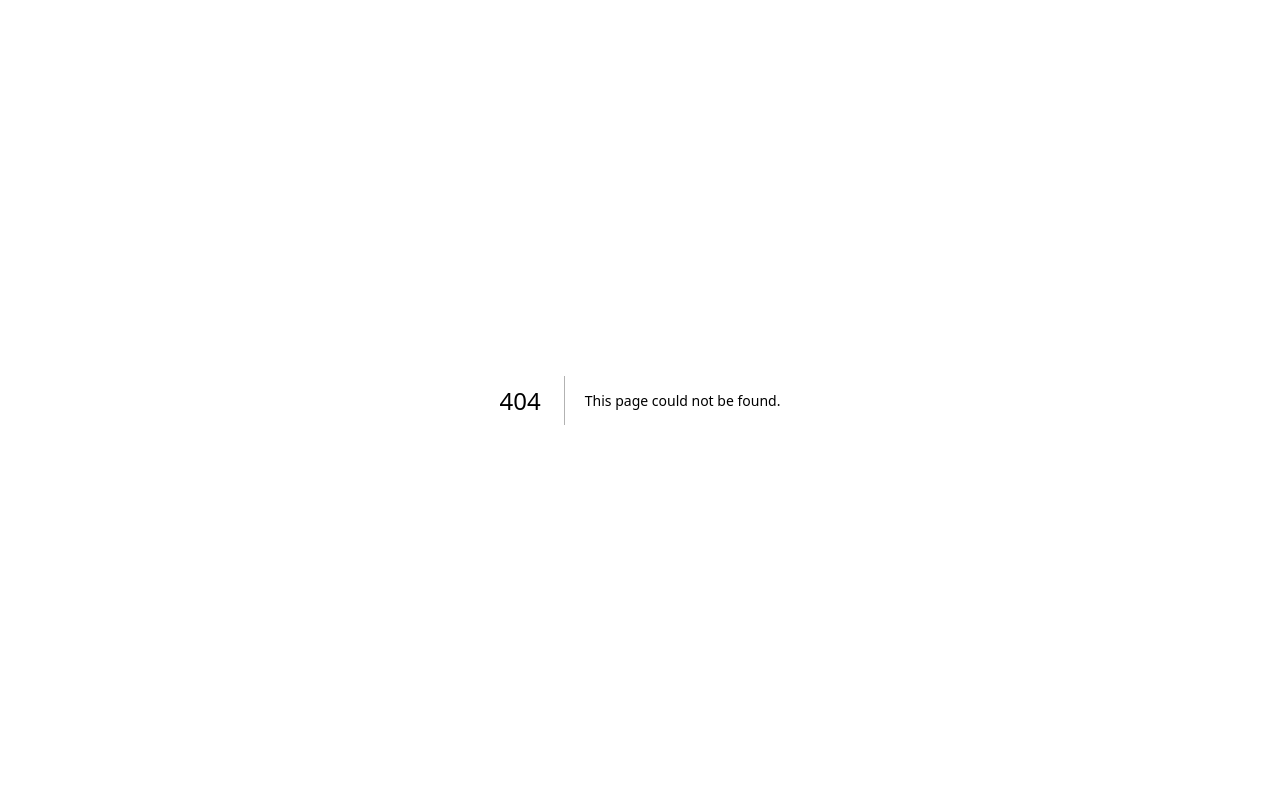
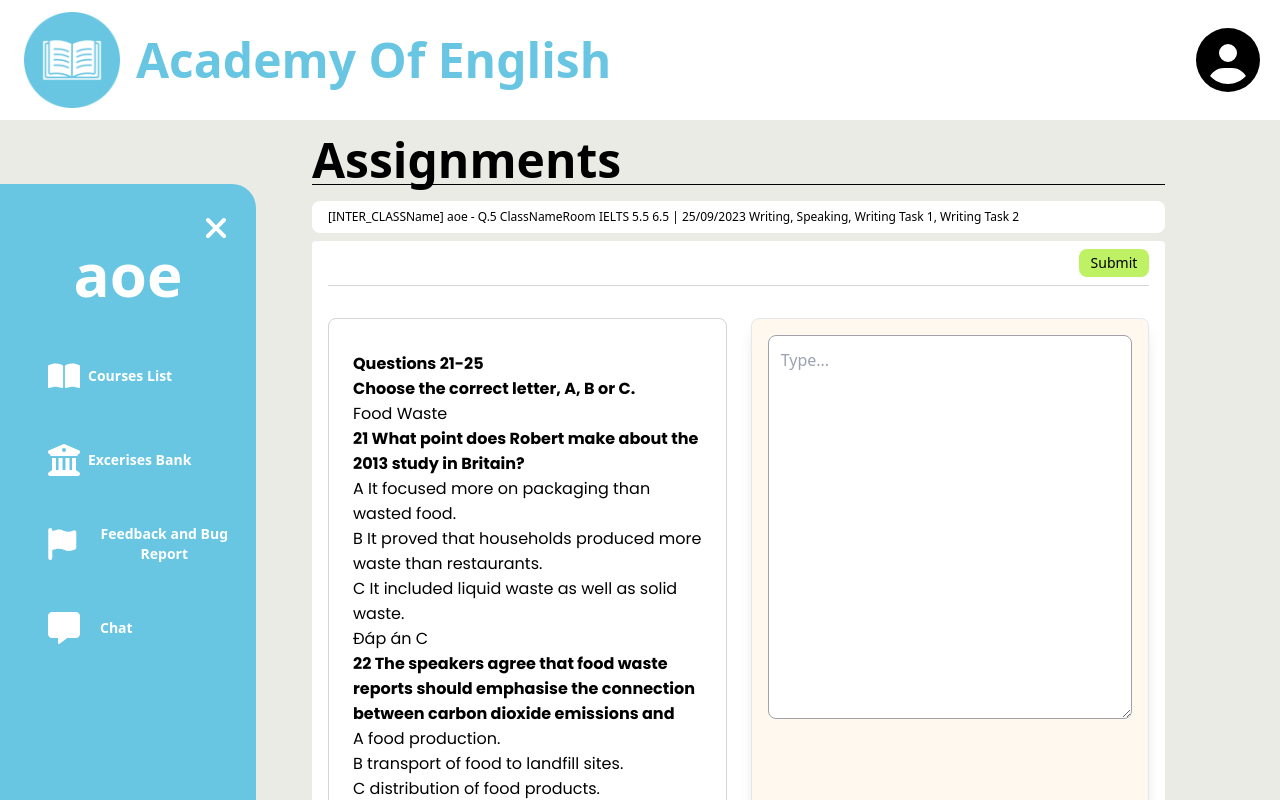
Before and after one commit to DoanVietHung03/English-learning-center-website, a Next.js app: page /ass_listening in a window 1280 px wide. Before the commit this address had no page. Shown: the top 800 px of the page. Built offline with nearby package versions, Linux system fonts and the light colour scheme.

Commit message:
addlisteningpage

```diff
--- /dev/null
+++ b/src/app/ass_listening/layout.tsx
@@ -0,0 +1,13 @@
+export default function CourseListLayout({
+    children, // will be a page or nested layout
+}: {
+    children: React.ReactNode
+}) {
+    return (
+        <html lang="en">
+            <body className="bg-[#EBEBE6]">
+                {children}
+            </body>
+        </html >
+    )
+}
--- /dev/null
+++ b/src/app/ass_listening/page.tsx
@@ -0,0 +1,52 @@
+import SideBar from "@/components/layout/sideBar"
+import Header from "@/components/layout/header"
+import Link from "next/link"
+
+export default function Ass_Reading() {
+    return (
+        <>
+            <Header />
+            <div className="flex">
+                <SideBar />
+                <div className="ml-14 w-2/3">
+                    <div className="mb-4 mt-4 font-poppins font-bold text-5xl border-b border-black">
+                        Assignments
+                    </div>
+                    <div className="mt-4 bg-white rounded-lg">
+                        <div className="p-2 ml-2 font-poppins text-xs">[INTER_CLASSName] aoe - Q.5 ClassNameRoom IELTS 5.5 6.5 | 25/09/2023 Writing, Speaking, Writing Task 1, Writing Task 2</div>
+                    </div>
+
+                    <div className="bg-white mt-2 pb-8 rounded">
+                        <div className="flex items-center justify-end py-2 border-b border-stone-300 mx-4">
+                            <Link href={''}>
+                                <button className="flex items-center bg-lime-300 rounded-lg px-3 py-1 font-poppins text-sm">
+                                    Submit
+                                </button>
+                            </Link>
+                        </div>
+
+                        <div className="grid grid-cols-2 mt-4 py-4 mx-4 gap-6">
+                            <div className="rounded-lg border border-stone-300 pl-6 py-8 pr-4">
+                                <div><span className="text-black text-base font-bold font-['Poppins']">
+                                    Questions 21-25<br/>Choose the correct letter, A, B or C.<br/></span><span className="text-black text-base font-normal font-['Poppins']">
+                                        Food Waste<br/></span><span className="text-black text-base font-bold font-['Poppins']">21 What point does Robert make about the 2013 study in Britain?<br/></span>
+                                        <span className="text-black text-base font-normal font-['Poppins']">A It focused more on packaging than wasted food.<br/>
+                                            B It proved that households produced more waste than restaurants.<br/>C It included liquid waste as well as solid waste.<br/>Đáp án C<br/></span>
+                                            <span className="text-black text-base font-bold font-['Poppins']">22 The speakers agree that food waste reports should emphasise the connection between carbon dioxide emissions and<br/>
+                                            </span><span className="text-black text-base font-normal font-['Poppins']">A food production.<br/>B transport of food to landfill sites.<br/>C distribution of food products.<br/>
+                                                Đáp án C | A<br/></span><span className="text-black text-base font-bold font-['Poppins']">23 Television programmes now tend to focus on<br/></span>
+                                                <span className="text-black text-base font-normal font-['Poppins']">A the nutritional value of food products.<br/>B the origin of food products.<br/>
+                                                    C the chemicals found in food products.<br/>Đáp án B<br/></span><span className="text-black text-base font-bold font-['Poppins']">24 For Anna, the most significant point about food waste is<br/></span>
+                                                    <span className="text-black text-base font-normal font-['Poppins']">A the moral aspect.<br/>B the environmental impact.<br/>C the economic effect.</span>
+                                </div>
+                            </div>
+                            <div className="bg-orange-100 bg-opacity-40 rounded-lg shadow-lg border flex-col justify-start items-center inline-flex p-4">
+                                <textarea className="w-full rounded-lg border border-zinc-400 p-3 focus:outline-none h-96" id="myText" placeholder="Type..."></textarea>
+                            </div>
+                        </div>
+                    </div>
+                </div>
+            </div>
+        </>
+    )
+}
```
Also changed, not shown: 1 other file (tests, documents, lock files or other folders).
